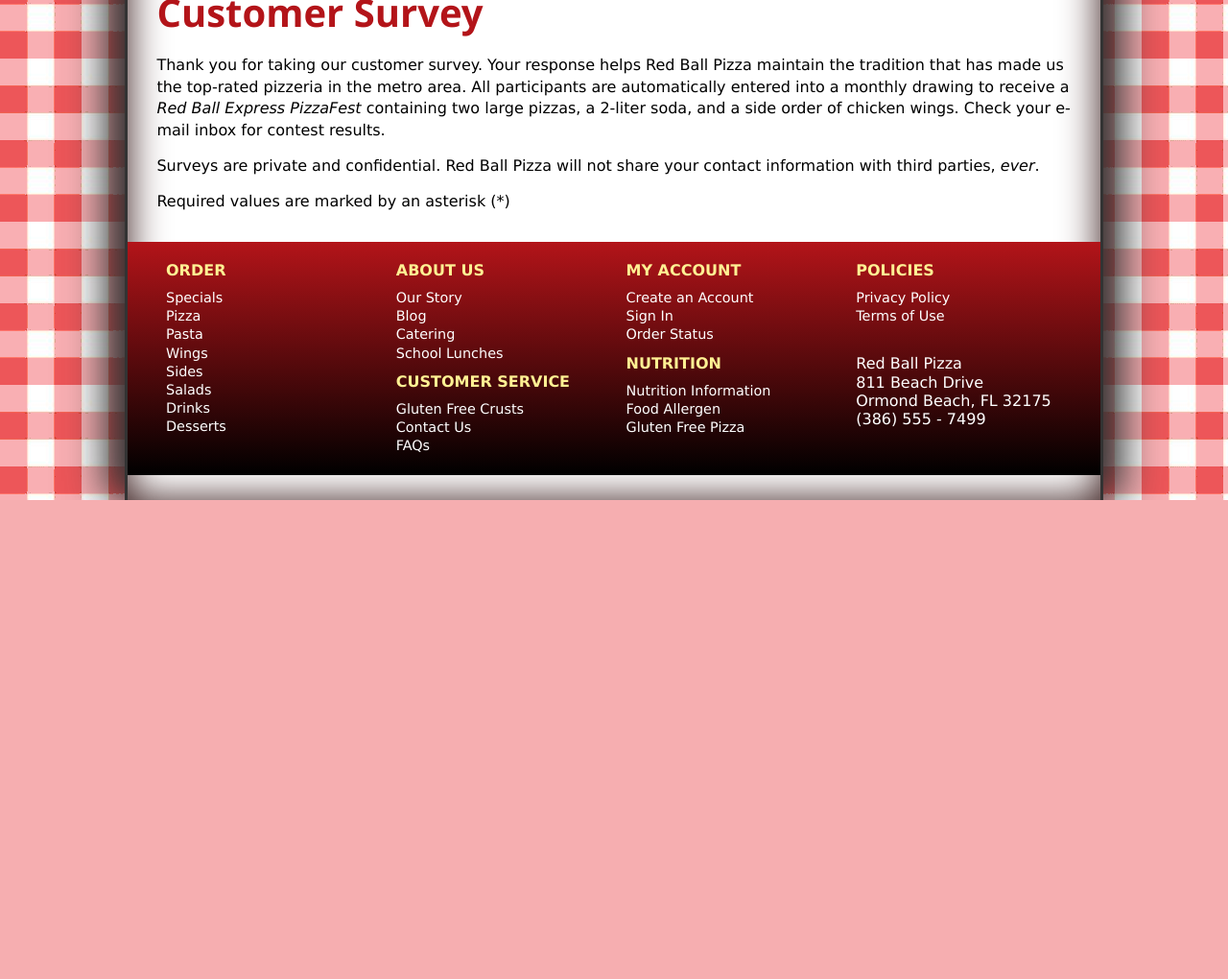
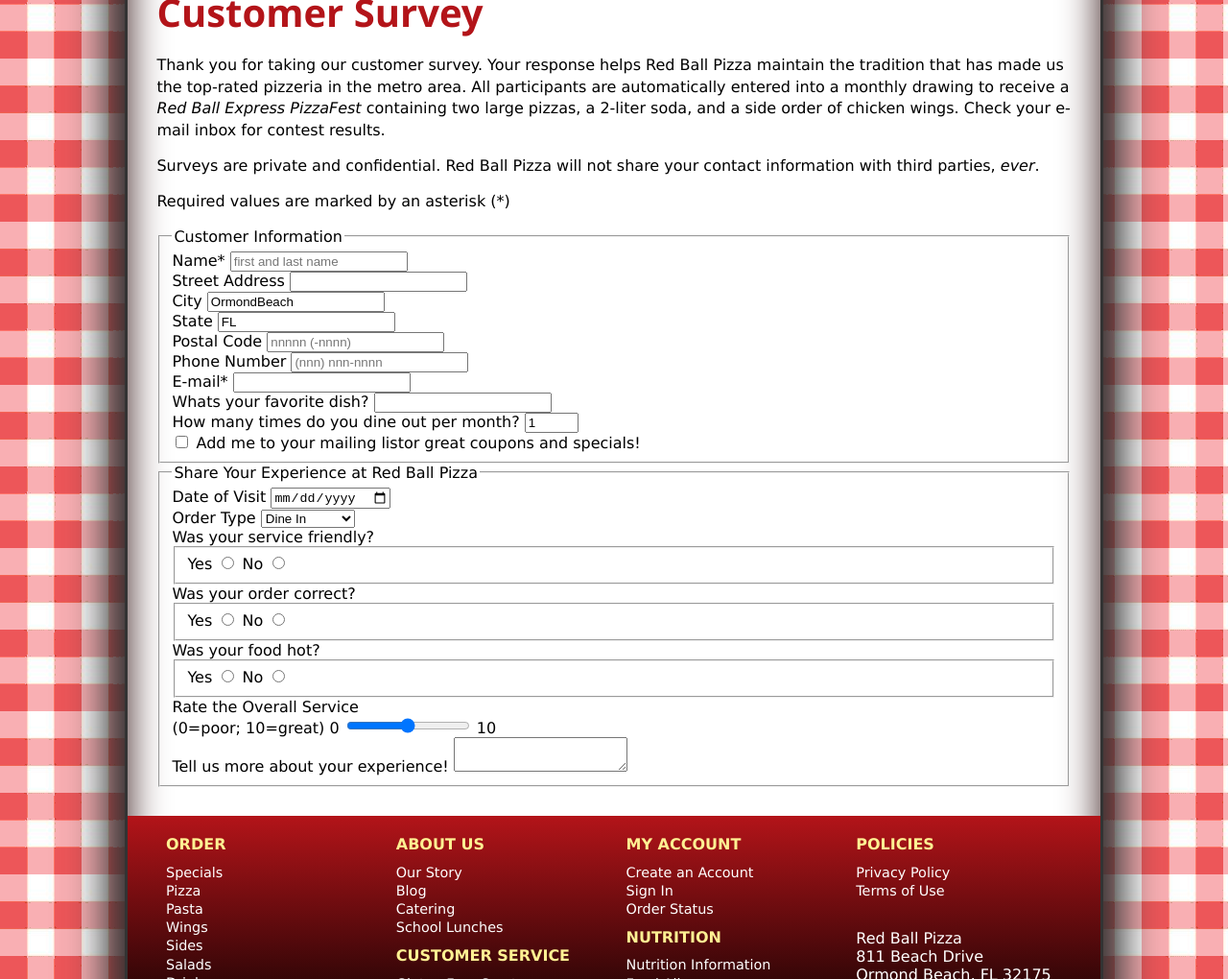
Before and after one commit to TAdcox009/S2_Exercise_09, a plain HTML site: page rb_survey_txt.html in a window 1280 px wide. Shown: the part 279-1299 px from the top of the page at 96% size. Before the commit the page ends 800 px from the top, so only its background shows below. Drawn offline with Linux system fonts and the light colour scheme.

Commit message:
commit 1
added a form element and info inside of it

```diff
--- a/rb_survey_txt.html
+++ b/rb_survey_txt.html
@@ -1,5 +1,6 @@
 <!DOCTYPE html>
 <html lang="en">
+
 <head>
     <!--
       New Perspectives on HTML5 and CSS3, 7th Edition
@@ -7,8 +8,8 @@
       Tutorial Case
 
       Red Ball Pizza Survey Form
-      Author:
-      Date:
+      Author: Todd Adcox Jr
+      Date:   1-7-19
 
       Filename:   rb_survey.html
 
@@ -19,6 +20,7 @@
     <title>Red Ball Survey</title>
     <link href="rb_reset.css" rel="stylesheet" />
     <link href="rb_styles.css" rel="stylesheet" />
+    <script src="rb_formsubmit.js"></script>
 
 </head>
 
@@ -51,12 +53,115 @@
             Pizza will not share your contact information with third
             parties, <em>ever</em>. </p>
         <p>Required values are marked by an asterisk (*)</p>
+        <form id="survey" action="http://www.example.com/redball/survey" method="post">
+            <fieldset id="custInfo">
+                <legend>Customer Information</legend>
+                <div class="formRow">
+                    <label for="name">Name*</label>
+                    <input name="custName" id="name" type="text" placeholder="first and last name">
+                </div>
+                <div class="formRow">
+                    <label for="street">Street Address</label>
+                    <input name="custStreet" id="street" type="text">
+                </div>
+                <div class="formRow">
+                    <label for="city">City</label>
+                    <input name="custCity" id="city" type="text" value="OrmondBeach">
+                </div>
+                <div class="formRow">
+                    <label for="state">State</label>
+                    <input name="custState" id="state" type="text" value="FL">
+                </div>
+                <div class="formRow">
+                    <label for="zip">Postal Code</label>
+                    <input name="custZip" id="zip" type="text" placeholder="nnnnn (-nnnn)">
+                </div>
+                <div class="formRow">
+                    <label for="phone">Phone Number</label>
+                    <input name="custPhone" id="phone" type="tel" placeholder="(nnn) nnn-nnnn">
+                </div>
+                <div class="formRow">
+                    <label for="mail">E-mail*</label>
+                    <input name="custEmail" id="mail" type="email">
+                </div>
+                <div class="formRow">
+                    <label for="dish">Whats your favorite dish?</label>
+                    <input name="favDish" id="dish" type="text" list="dishType">
+                    <datalist id="dishType">
+                        <option value="Anitpasto Pizza"></option>
+                        <option value="Big Kahuna Pizza"></option>
+                        <option value="BBQ Chicken Pizza"></option>
+                        <option value="Mediterranean Herb Pizza"></option>
+                        <option value="Pasta Rolls"></option>
+                        <option value="Pasto Artichoke Pizza"></option>
+                    </datalist>
+                </div>
+                <div class="formRow">
+                    <label for="dineSpin">How many times do you dine out per month?</label>
+                    <input name="dineOut" id="dintSpin" type="number" value="1" step="1" min="0" max="20" />
+                </div>
+                <input name="mailMe" id="mailCB" value="yes" type="checkbox">
+                <label for="mailCB">Add me to your mailing listor great coupons and specials!</label>
+            </fieldset>
+            <fieldset id="expInfo">
+                <legend>Share Your Experience at Red Ball Pizza</legend>
+                <div class="formRow">
+                    <label for="visit">Date of Visit</label>
+                    <input name="visitDate" id="visit" type="date">
+                </div>
+                <div class="formRow">
+                    <label for="order">Order Type</label>
+                    <select name="orderType" id="order">
+                        <option value="order1">Carry Out</option>
+                        <option value="order2">Delivery</option>
+                        <option value="order3" selected>Dine In</option>
+                        <option value="order4">Take 'n Bake</option>
+                    </select>
+                </div>
+                <div class="formRow">
+                    <label for="">Was your service friendly?</label>
+                    <fieldset class="optGroup">
+                        <label for="fYes">Yes</label>
+                        <input name="sFriend" id="fYes" value="yes" type="radio">
+                        <label for="fNo">No</label>
+                        <input name="sFriend" id="fNo" value="no" type="radio">
+                    </fieldset>
+                </div>
+                <div class="formRow">
+                    <label for="">Was your order correct?</label>
+                    <fieldset class="optGroup">
+                        <label for="cYes">Yes</label>
+                        <input name="oCorrect" id="cYes" value="yes" type="radio">
+                        <label for="cNo">No</label>
+                        <input name="oCorrect" id="cNo" value="no" type="radio">
+                    </fieldset>
+                </div>
+                <div class="formRow">
+                    <label for="">Was your food hot?</label>
+                    <fieldset class="optGroup">
+                        <label for="hYes">Yes</label>
+                        <input name="foodHot" id="hYes" value="yes" type="radio">
+                        <label for="hNo">No</label>
+                        <input name="foodHot" id="hNo" value="no" type="radio">
+                    </fieldset>
+                </div>
+                <div class="formRow">
+                    <label for="rangeBox">Rate the Overall Service<br> (0=poor; 10=great)</label>
+                    0
+                    <input name="serviceRate" id="angeBox" type="range" value="5" step="1" min="0" max="10">
+                    10
+                </div>
+                <label for="commBox">Tell us more about your experience!</label>
+                <textarea name="custExp" id="commBox"></textarea>
+            </fieldset>
+        </form>
 
 
     </section>
     <footer>
         <h1>ORDER</h1>
-      <a href="#">Specials</a> <a href="#">Pizza</a> <a href="#">Pasta</a> <a href="#">Wings</a> <a href="#">Sides</a> <a href="#">Salads</a> <a href="#">Drinks</a> <a href="#">Desserts</a>
+        <a href="#">Specials</a> <a href="#">Pizza</a> <a href="#">Pasta</a> <a href="#">Wings</a> <a href="#">Sides</a>
+        <a href="#">Salads</a> <a href="#">Drinks</a> <a href="#">Desserts</a>
         <h1>ABOUT US</h1>
         <a href="#">Our Story</a> <a href="#">Blog</a> <a href="#">Catering</a> <a href="#">School Lunches</a>
         <h1>CUSTOMER SERVICE</h1>
@@ -70,9 +175,10 @@
         <address>
             Red Ball Pizza <br />
             811 Beach Drive <br />
-      Ormond Beach, FL  32175 <br />
+            Ormond Beach, FL 32175 <br />
             (386) 555 - 7499
         </address>
     </footer>
 </body>
+
 </html>
```
Lines whose indentation alone changed are shown as unchanged.
